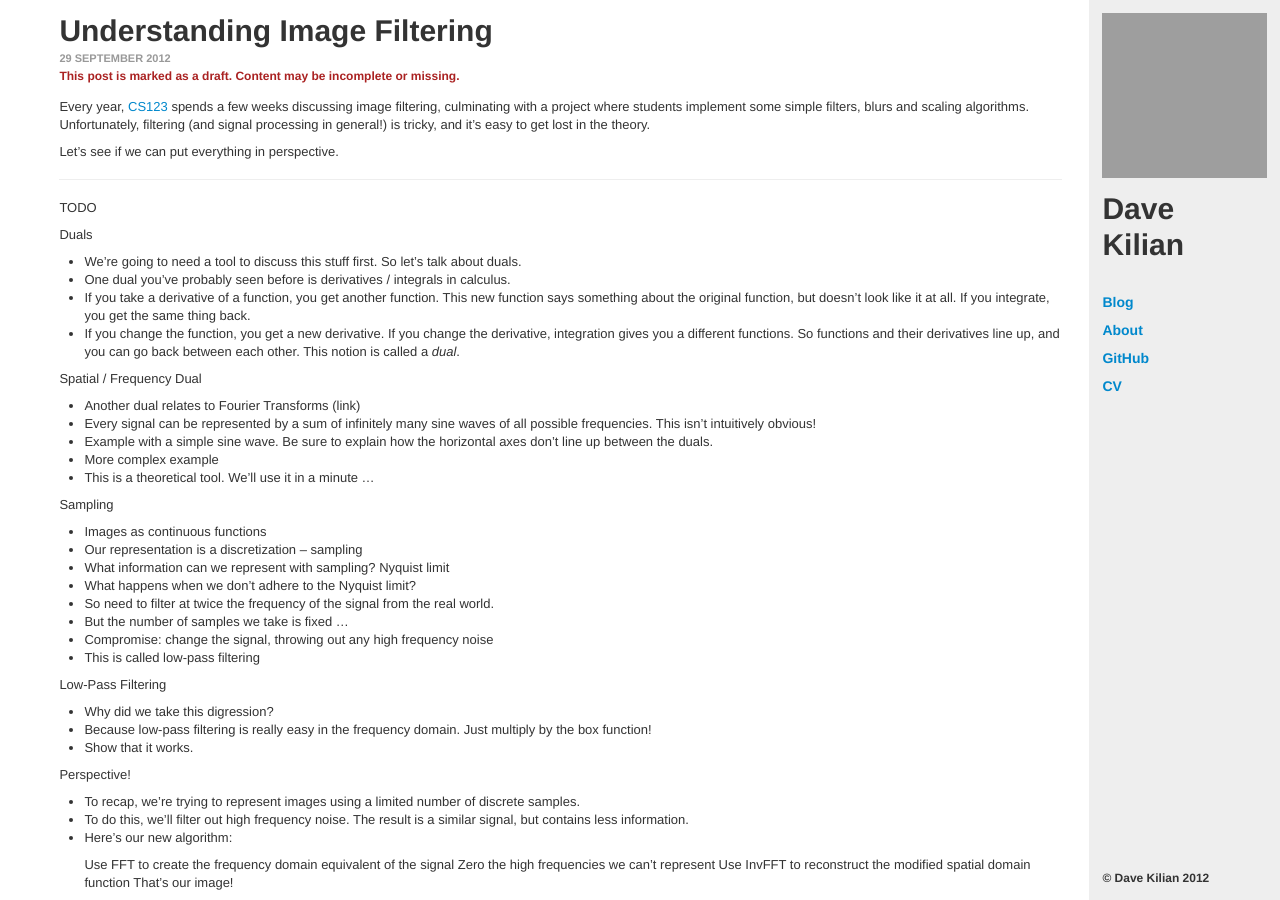
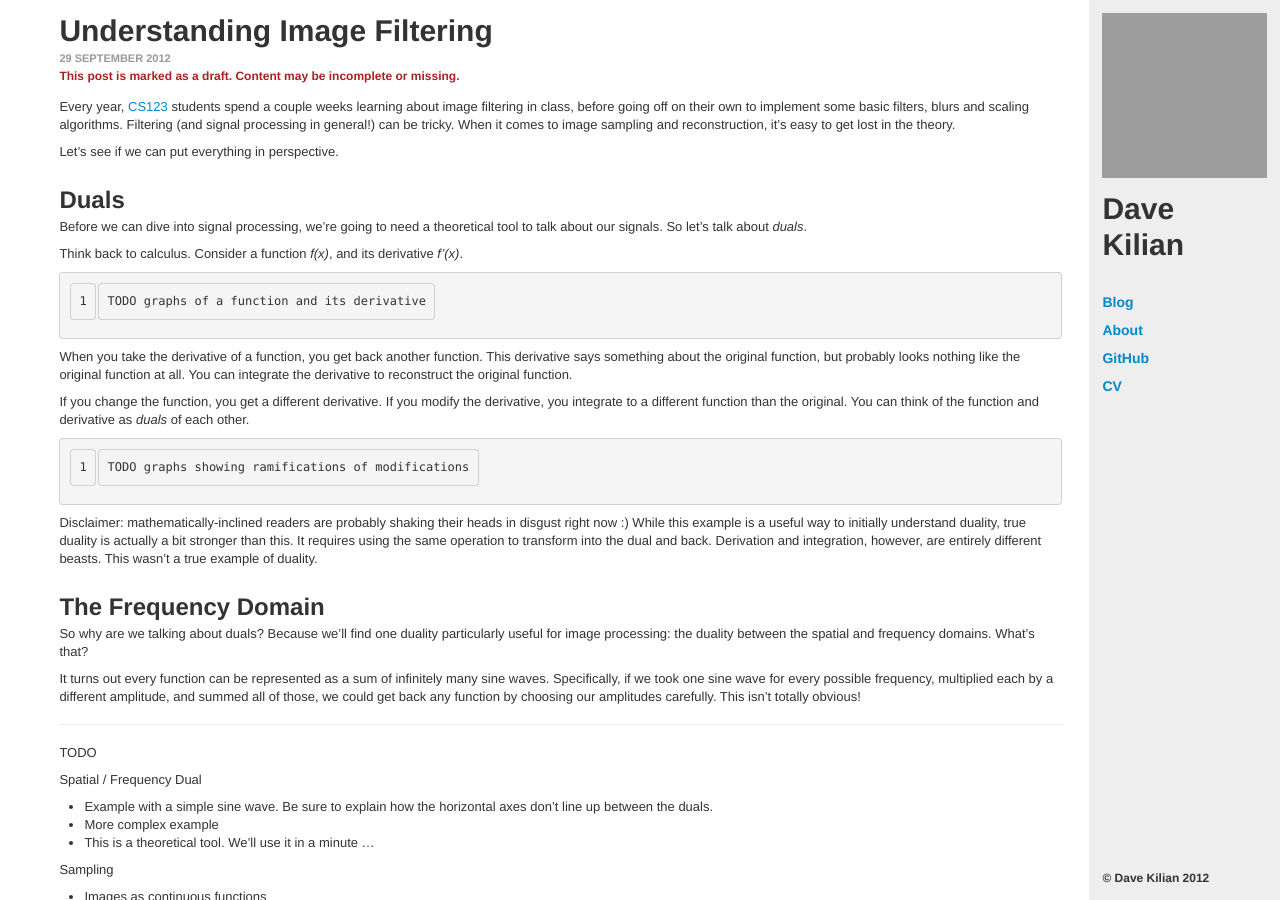
Before and after one commit to davekilian/davekilian.github.com, a Jekyll site: the page built from _posts/2012-09-29-filtering.markdown, in a window 1280 px wide and 900 px high. Built offline with Jekyll 4.4.1, drawn with Linux system fonts in a browser that asks for light colours; Markdown is read by kramdown in place of the engine named in the settings; grey boxes are pictures that could not be loaded.

Commit message:
Some expansion of the filtering post

```diff
--- a/_posts/2012-09-29-filtering.markdown
+++ b/_posts/2012-09-29-filtering.markdown
@@ -5,32 +5,59 @@ author: Dave
 draft: true
 ---
 
-Every year, [CS123](http://cs.brown.edu/cs123) spends a few weeks discussing
-image filtering, culminating with a project where students implement some
-simple filters, blurs and scaling algorithms.
-Unfortunately, filtering (and signal processing in general!) is tricky, and
-it's easy to get lost in the theory.
+Every year, [CS123](http://cs.brown.edu/cs123) students spend a couple weeks
+learning about image filtering in class, before going off on their own to
+implement some basic filters, blurs and scaling algorithms. Filtering (and
+signal processing in general!) can be tricky. When it comes to image sampling
+and reconstruction, it's easy to get lost in the theory.
 
 Let's see if we can put everything in perspective.
+
+## Duals
+
+Before we can dive into signal processing, we're going to need a theoretical
+tool to talk about our signals. So let's talk about _duals_.
+
+Think back to calculus. Consider a function _f(x)_, and its derivative
+_f'(x)_.
+
+    TODO graphs of a function and its derivative
+
+When you take the derivative of a function, you get back another function.
+This derivative says something about the original function, but probably looks
+nothing like the original function at all. You can integrate the derivative to
+reconstruct the original function.
+
+If you change the function, you get a different derivative. If you modify
+the derivative, you integrate to a different function than the original.
+You can think of the function and derivative as _duals_ of each other.
+
+    TODO graphs showing ramifications of modifications
+
+Disclaimer: mathematically-inclined readers are probably shaking their
+heads in disgust right now :) While this example is a useful way to initially
+understand duality, true duality is actually a bit stronger than this. It
+requires using the same operation to transform into the dual and back.
+Derivation and integration, however, are entirely different beasts. This
+wasn't a true example of duality.
+
+## The Frequency Domain
+
+So why are we talking about duals? Because we'll find one duality particularly
+useful for image processing: the duality between the spatial and frequency
+domains. What's that?
+
+It turns out every function can be represented as a sum of infinitely many
+sine waves. Specifically, if we took one sine wave for every possible
+frequency, multiplied each by a different amplitude, and summed all of those,
+we could get back any function by choosing our amplitudes carefully.
+This isn't totally obvious!
 
 ---
 
 TODO
 
-Duals
-* We're going to need a tool to discuss this stuff first. So let's talk about duals.
-* One dual you've probably seen before is derivatives / integrals in calculus.
-* If you take a derivative of a function, you get another function. This new function
-  says something about the original function, but doesn't look like it at all. If
-  you integrate, you get the same thing back.
-* If you change the function, you get a new derivative. If you change the derivative,
-  integration gives you a different functions. So functions and their derivatives
-  line up, and you can go back between each other. This notion is called a _dual_.
-
 Spatial / Frequency Dual
-* Another dual relates to Fourier Transforms (link)
-* Every signal can be represented by a sum of infinitely many sine waves of all
-  possible frequencies. This isn't intuitively obvious!
 * Example with a simple sine wave. Be sure to explain how the horizontal axes don't
   line up between the duals.
 * More complex example
```
